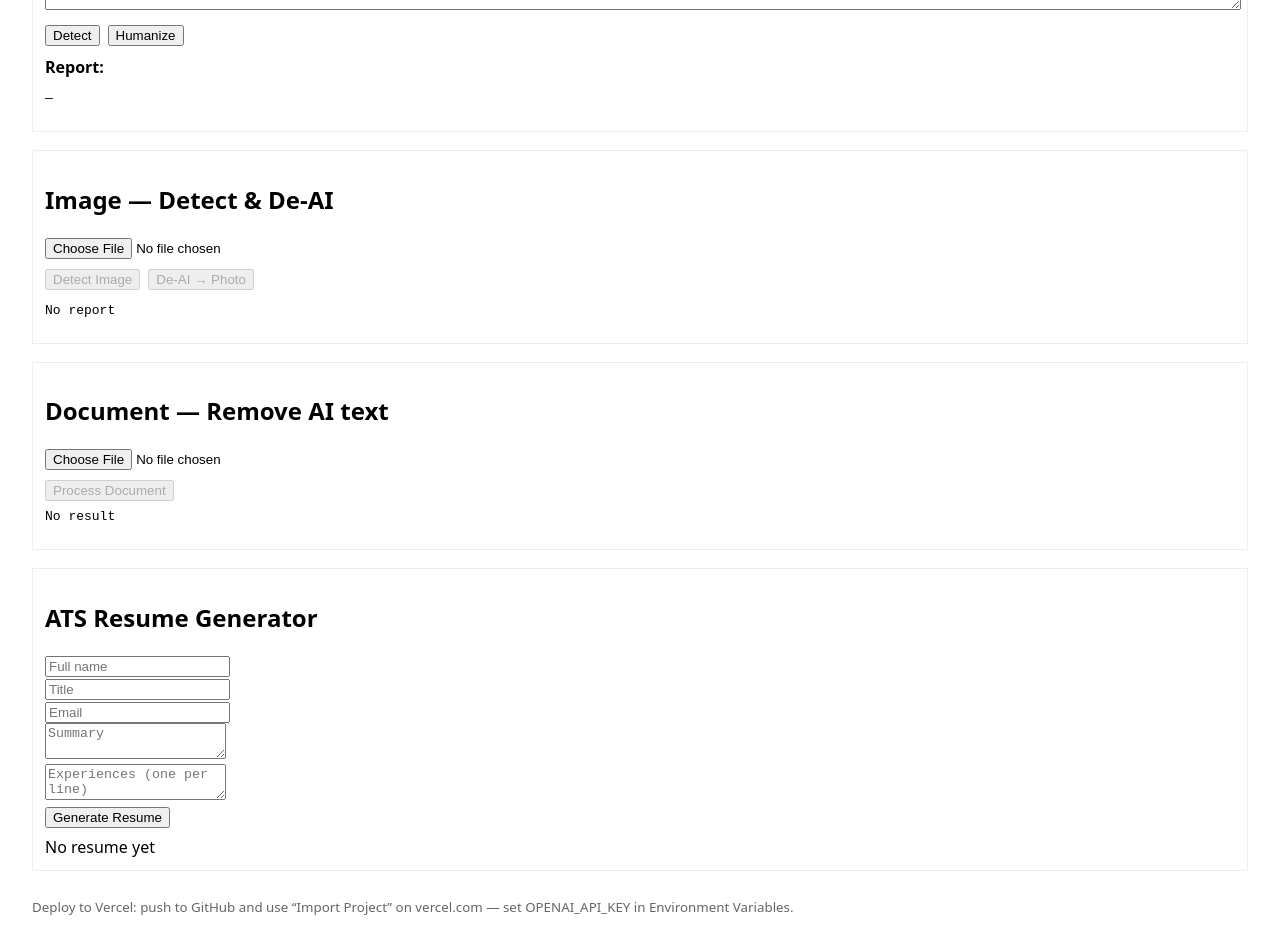
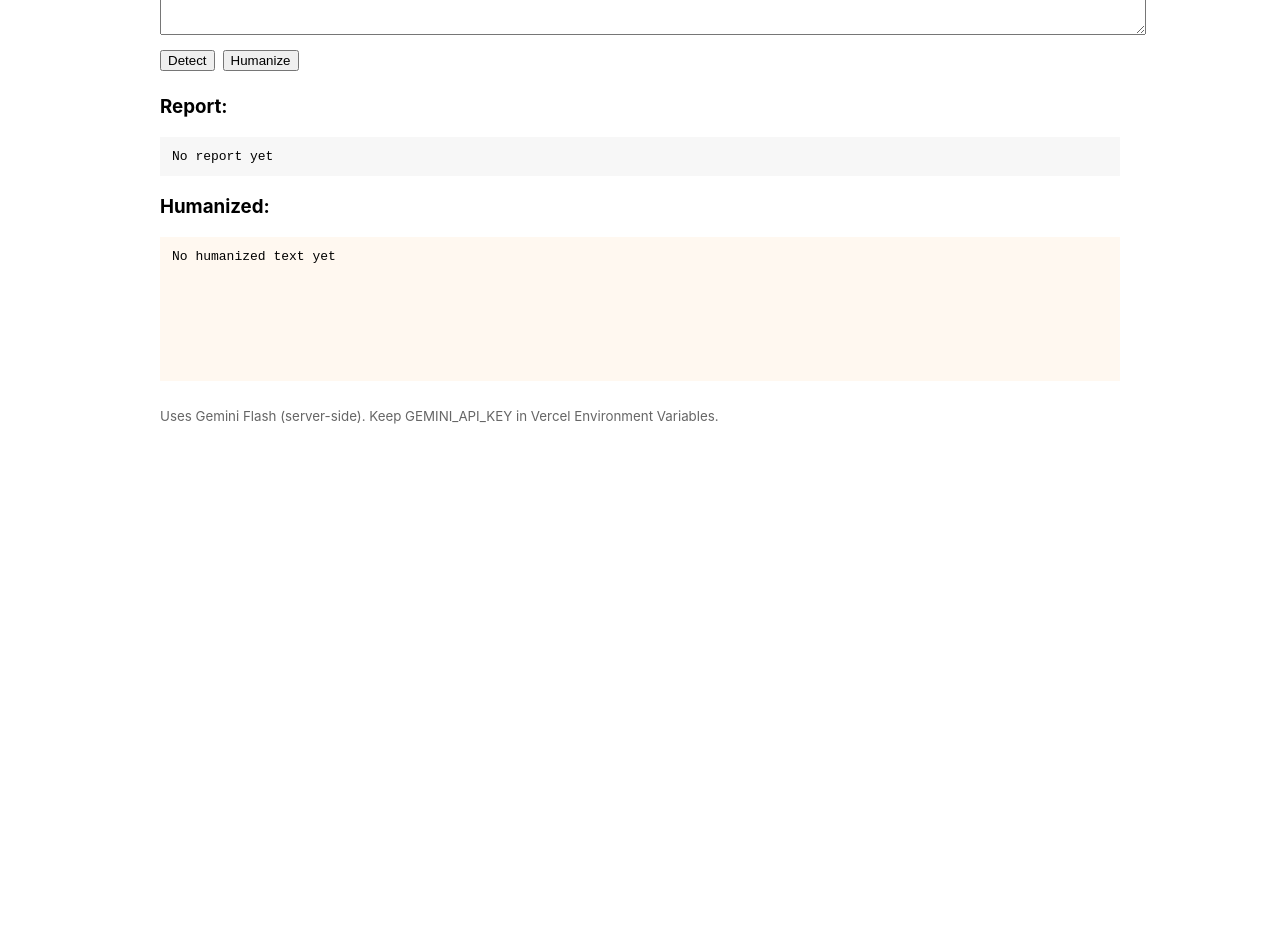
Before and after one commit to Narendraa-J/ai-detector-web-full, a Next.js app in the folder ai-detector-web-full/: page / in a window 1280 px wide. Shown: the part 340-1289 px from the top of the page. After the commit the page ends 801 px from the top, so only its background shows below. Built offline with nearby package versions, Linux system fonts and the light colour scheme.

Commit message:
Update index.js

```diff
--- a/ai-detector-web-full/pages/index.js
+++ b/ai-detector-web-full/pages/index.js
@@ -4,306 +4,74 @@ import { useState } from "react";
 export default function Home() {
   const [textInput, setTextInput] = useState("");
   const [textReport, setTextReport] = useState(null);
-  const [humanized, setHumanized] = useState("");
+  const [humanized, setHumanized] = useState(null);
   const [loading, setLoading] = useState(false);
 
-  const [imageFile, setImageFile] = useState(null);
-  const [imageReport, setImageReport] = useState(null);
-  const [deaiUrl, setDeaiUrl] = useState(null);
-
-  const [docFile, setDocFile] = useState(null);
-  const [docResult, setDocResult] = useState(null);
-
-  const [resumeForm, setResumeForm] = useState({
-    name: "",
-    title: "",
-    email: "",
-    phone: "",
-    summary: "",
-    experiences: "",
-  });
-  const [resumeUrl, setResumeUrl] = useState(null);
-
-async function detectText() {
-  const txt = textInput.trim();
-  if (!txt) return alert("Enter text first");
-  setLoading(true);
-  setTextReport("");
-  try {
-    const resp = await fetch("/api/detect-text", {
-      method: "POST",
-      headers: { "Content-Type": "application/json" },
-      body: JSON.stringify({ text: txt })
-    });
-
+  const safeFetchJson = async (resp) => {
     const raw = await resp.text();
     try {
-      const json = JSON.parse(raw);
-      setTextReport(JSON.stringify(json, null, 2));
+      return JSON.parse(raw);
     } catch {
-      console.warn("Non-JSON from detect-text:", raw);
-      setTextReport(raw);
-      alert("Detect-Text returned non-JSON. Open console for details.");
+      return { _rawText: raw };
     }
-  } catch (err) {
-    alert("Detect failed: " + (err.message || err));
+  };
+
+  async function detectText() {
+    if (!textInput.trim()) return alert("Enter text first");
+    setLoading(true);
+    setTextReport(null);
+    setHumanized(null);
+    try {
+      const resp = await fetch("/api/detect-text", { method: "POST", headers: { "Content-Type": "application/json" }, body: JSON.stringify({ text: textInput }) });
+      const json = await safeFetchJson(resp);
+      setTextReport(json);
+    } catch (e) {
+      setTextReport({ error: e.message || String(e) });
+    } finally { setLoading(false); }
   }
-  setLoading(false);
-}
-
 
   async function humanizeText() {
+    if (!textInput.trim()) return alert("Enter text first");
     setLoading(true);
-    setHumanized("");
+    setHumanized(null);
     try {
-      const resp = await fetch("/api/humanize-text", {
-        method: "POST",
-        headers: { "Content-Type": "application/json" },
-        body: JSON.stringify({ text: textInput }),
-      });
-      const json = await resp.json();
-      setHumanized(json.humanized || json.output || "");
+      const resp = await fetch("/api/humanize-text", { method: "POST", headers: { "Content-Type": "application/json" }, body: JSON.stringify({ text: textInput }) });
+      const json = await safeFetchJson(resp);
+      setHumanized(json);
     } catch (e) {
-      setHumanized("Error: " + e.message);
-    } finally {
-      setLoading(false);
-    }
-  }
-
-  function onImageChange(e) {
-    setImageFile(e.target.files?.[0] || null);
-    setImageReport(null);
-    setDeaiUrl(null);
-  }
-
-async function detectImage() {
-  if (!imageFile) return alert("Upload an image first");
-  setLoading(true);
-  setImageReport("");
-  try {
-    const f = new FormData();
-    f.append("file", imageFile);
-
-    const resp = await fetch("/api/detect-image", {
-      method: "POST",
-      body: f
-    });
-
-    const raw = await resp.text();
-
-    try {
-      const json = JSON.parse(raw);
-      setImageReport(JSON.stringify(json, null, 2));
-    } catch {
-      console.warn("Non-JSON from detect-image:", raw);
-      setImageReport(raw);
-      alert("Detect Image returned non-JSON. See console.");
-    }
-  } catch (err) {
-    alert("Detect image failed: " + (err.message || err));
-  }
-  setLoading(false);
-}
-
-
-async function deAiImage() {
-  if (!imageFile) return alert("Upload an image first");
-  setLoading(true);
-  setDeaiUrl(null);
-  try {
-    const f = new FormData();
-    f.append("file", imageFile);
-    f.append("mode", "photo-realistic");
-
-    const resp = await fetch("/api/deai-image", { method: "POST", body: f });
-
-    // read plain text first (prevents JSON.parse crash)
-    const text = await resp.text();
-
-    // If server returned non-JSON (error or provider raw) show it:
-    try {
-      const json = text ? JSON.parse(text) : null;
-      // Normal path: server returned JSON
-      if (json?.url) {
-        setDeaiUrl(json.url);
-      } else if (json?.providerRaw) {
-        // providerRaw often contains provider reply; show that (and saved url)
-        setDeaiUrl(json.url || null);
-        alert("De-AI result included provider response. See console for details.");
-        console.log("providerRaw:", json.providerRaw);
-      } else if (json?.note) {
-        setDeaiUrl(json.url || null);
-        alert("De-AI note: " + json.note);
-        console.log("server json:", json);
-      } else {
-        // generic successful JSON but no url
-        console.log("deai JSON:", json);
-        alert("De-AI returned JSON. Check console for details.");
-      }
-    } catch (parseErr) {
-      // server returned non-JSON text — show it safely
-      console.warn("Non-JSON response from /api/deai-image:", text);
-      alert("De-AI failed: provider returned non-JSON response. See console (Ctrl+Shift+I) for provider output.");
-      console.log("Raw response from /api/deai-image:\n", text);
-    }
-  } catch (e) {
-    alert("De-AI failed: " + (e.message || e));
-  } finally {
-    setLoading(false);
-  }
-}
-
-  function onDocChange(e) {
-    setDocFile(e.target.files?.[0] || null);
-    setDocResult(null);
-  }
-
-  async function processDoc() {
-    if (!docFile) return alert("Upload a doc first");
-    setLoading(true);
-    try {
-      const f = new FormData();
-      f.append("file", docFile);
-      const resp = await fetch("/api/remove-ai-text", { method: "POST", body: f });
-      const json = await resp.json();
-      setDocResult(json);
-    } catch (e) {
-      setDocResult({ error: e.message });
-    } finally {
-      setLoading(false);
-    }
-  }
-
-  async function generateResume() {
-    setLoading(true);
-    setResumeUrl(null);
-    try {
-      const resp = await fetch("/api/generate-resume", {
-        method: "POST",
-        headers: { "Content-Type": "application/json" },
-        body: JSON.stringify({ form: resumeForm }),
-      });
-      const json = await resp.json();
-      setResumeUrl(json.url || null);
-    } catch (e) {
-      alert("Resume generation failed: " + e.message);
-    } finally {
-      setLoading(false);
-    }
+      setHumanized({ error: e.message || String(e) });
+    } finally { setLoading(false); }
   }
 
   return (
-    <main style={{ padding: 24, fontFamily: "system-ui, sans-serif" }}>
-      <h1>AI Detector & Remediation</h1>
+    <main style={{ fontFamily: "Inter, system-ui, -apple-system, sans-serif", padding: 28, maxWidth: 960, margin: "0 auto" }}>
+      <h1>AI Detector & Humanizer</h1>
 
-      <section style={{ marginTop: 18, padding: 12, border: "1px solid #eee" }}>
+      <section style={{ marginTop: 24 }}>
         <h2>Text — Detect & Humanize</h2>
-        <textarea
-          placeholder="Paste text..."
-          value={textInput}
-          onChange={(e) => setTextInput(e.target.value)}
-          style={{ width: "100%", minHeight: 140 }}
-        />
-        <div style={{ marginTop: 8 }}>
-          <button onClick={detectText} disabled={loading}>
-            Detect
-          </button>
-          <button onClick={humanizeText} disabled={loading} style={{ marginLeft: 8 }}>
-            Humanize
-          </button>
-        </div>
+        <textarea value={textInput} onChange={(e)=>setTextInput(e.target.value)} placeholder="Paste or type text here" style={{ width: "100%", minHeight: 180, padding: 12, fontSize: 16 }} />
         <div style={{ marginTop: 10 }}>
-          <strong>Report:</strong>
-          <pre>{textReport ? JSON.stringify(textReport, null, 2) : "—"}</pre>
-        </div>
-        {humanized && (
-          <>
-            <h4>Humanized</h4>
-            <textarea
-              readOnly
-              value={humanized}
-              style={{ width: "100%", minHeight: 120, background: "#f7f7f7" }}
-            />
-          </>
-        )}
-      </section>
-
-      <section style={{ marginTop: 18, padding: 12, border: "1px solid #eee" }}>
-        <h2>Image — Detect & De-AI</h2>
-        <input type="file" accept="image/*" onChange={onImageChange} />
-        <div style={{ marginTop: 8 }}>
-          <button onClick={detectImage} disabled={loading || !imageFile}>
-            Detect Image
-          </button>
-          <button onClick={deAiImage} disabled={loading || !imageFile} style={{ marginLeft: 8 }}>
-            De-AI → Photo
-          </button>
-        </div>
-        <div style={{ marginTop: 10 }}>
-          <pre>{imageReport ? JSON.stringify(imageReport, null, 2) : "No report"}</pre>
-          {deaiUrl && (
-            <div>
-              <h4>De-AI Result</h4>
-              <img src={deaiUrl} alt="deai" style={{ maxWidth: "100%" }} />
-            </div>
-          )}
+          <button onClick={detectText} disabled={loading} style={{ marginRight: 8 }}>Detect</button>
+          <button onClick={humanizeText} disabled={loading}>Humanize</button>
         </div>
       </section>
 
-      <section style={{ marginTop: 18, padding: 12, border: "1px solid #eee" }}>
-        <h2>Document — Remove AI text</h2>
-        <input type="file" accept=".txt,.pdf,.doc,.docx" onChange={onDocChange} />
-        <div style={{ marginTop: 8 }}>
-          <button onClick={processDoc} disabled={loading || !docFile}>
-            Process Document
-          </button>
-        </div>
-        <pre style={{ marginTop: 8 }}>{docResult ? JSON.stringify(docResult, null, 2) : "No result"}</pre>
+      <section style={{ marginTop: 24 }}>
+        <h3>Report:</h3>
+        <pre style={{ background: "#f7f7f7", padding: 12, whiteSpace: "pre-wrap" }}>
+          { textReport ? (typeof textReport === "string" ? textReport : JSON.stringify(textReport, null, 2)) : "No report yet" }
+        </pre>
       </section>
 
-      <section style={{ marginTop: 18, padding: 12, border: "1px solid #eee" }}>
-        <h2>ATS Resume Generator</h2>
-        <input
-          placeholder="Full name"
-          value={resumeForm.name}
-          onChange={(e) => setResumeForm((p) => ({ ...p, name: e.target.value }))}
-        />
-        <br />
-        <input
-          placeholder="Title"
-          value={resumeForm.title}
-          onChange={(e) => setResumeForm((p) => ({ ...p, title: e.target.value }))}
-        />
-        <br />
-        <input
-          placeholder="Email"
-          value={resumeForm.email}
-          onChange={(e) => setResumeForm((p) => ({ ...p, email: e.target.value }))}
-        />
-        <br />
-        <textarea
-          placeholder="Summary"
-          value={resumeForm.summary}
-          onChange={(e) => setResumeForm((p) => ({ ...p, summary: e.target.value }))}
-        />
-        <br />
-        <textarea
-          placeholder="Experiences (one per line)"
-          value={resumeForm.experiences}
-          onChange={(e) => setResumeForm((p) => ({ ...p, experiences: e.target.value }))}
-        />
-        <br />
-        <button onClick={generateResume} disabled={loading}>
-          Generate Resume
-        </button>
-        <div style={{ marginTop: 8 }}>{resumeUrl ? <a href={resumeUrl}>Download resume</a> : "No resume yet"}</div>
+      <section style={{ marginTop: 18 }}>
+        <h3>Humanized:</h3>
+        <pre style={{ background: "#fff8f0", padding: 12, minHeight: 120 }}>
+          { humanized ? (humanized.humanized || humanized._rawText || JSON.stringify(humanized, null, 2)) : "No humanized text yet" }
+        </pre>
       </section>
 
       <footer style={{ marginTop: 24, color: "#666" }}>
-        <small>
-          Deploy to Vercel: push to GitHub and use “Import Project” on vercel.com — set OPENAI_API_KEY in Environment
-          Variables.
-        </small>
+        <small>Uses Gemini Flash (server-side). Keep GEMINI_API_KEY in Vercel Environment Variables.</small>
       </footer>
     </main>
   );
```
